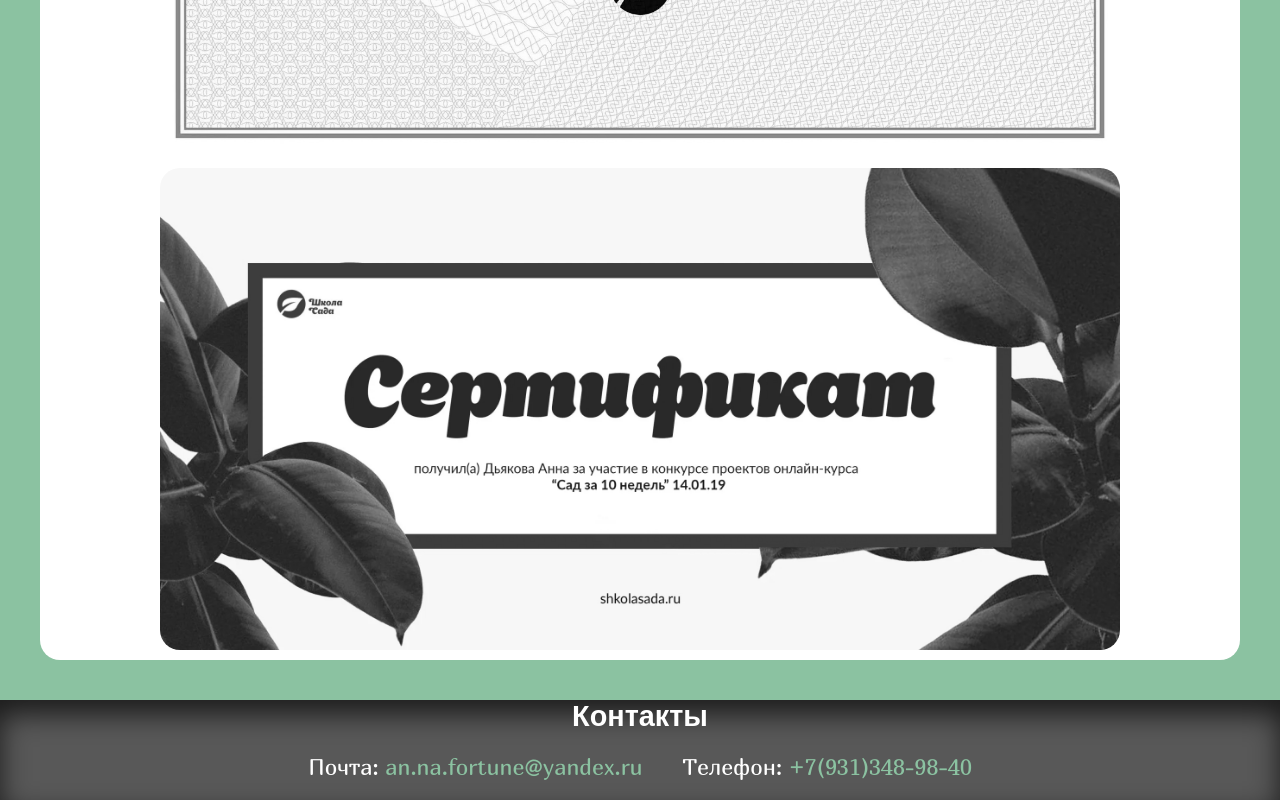
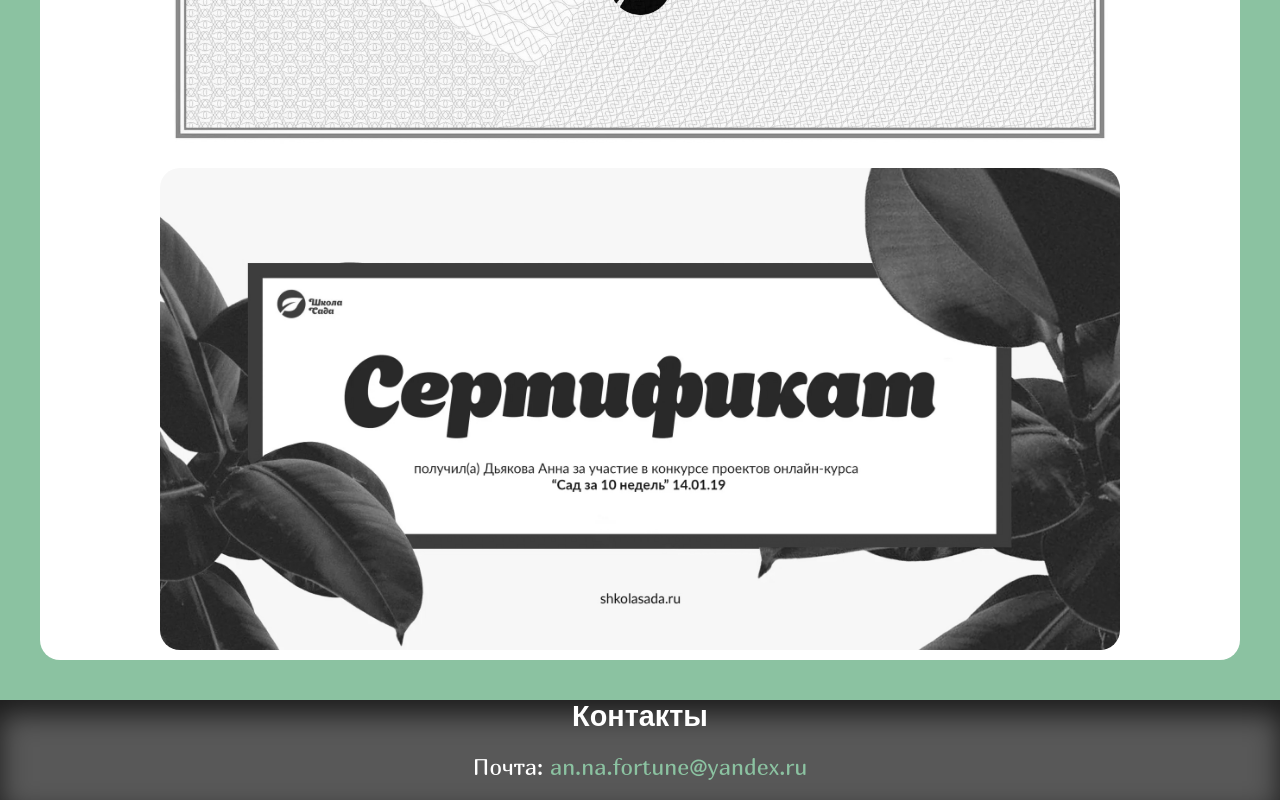
Before and after one commit to Antonyi26/antonyi26.github.io, a plain HTML site: page portfolio/anna/index.html in a window 1280 px wide. Shown: the part 9603-10403 px from the top of the page. Drawn offline with Linux system fonts and the light colour scheme; a web font is replaced by a local one.

Commit message:
deleted tel number

```diff
--- a/portfolio/anna/index.html
+++ b/portfolio/anna/index.html
@@ -115,7 +115,6 @@
         <h2>Контакты</h2>
         <div class="article_box">
             <p>Почта: <a href="mailto:an.na.fortune@yandex.ru?subject=Вопрос%20по%20портфолио">an.na.fortune@yandex.ru</a></p>
-            <p>Телефон: <a href="tel:+79313489840">+7(931)348-98-40</a></p>
         </div>
     </footer>
 </body>
```
